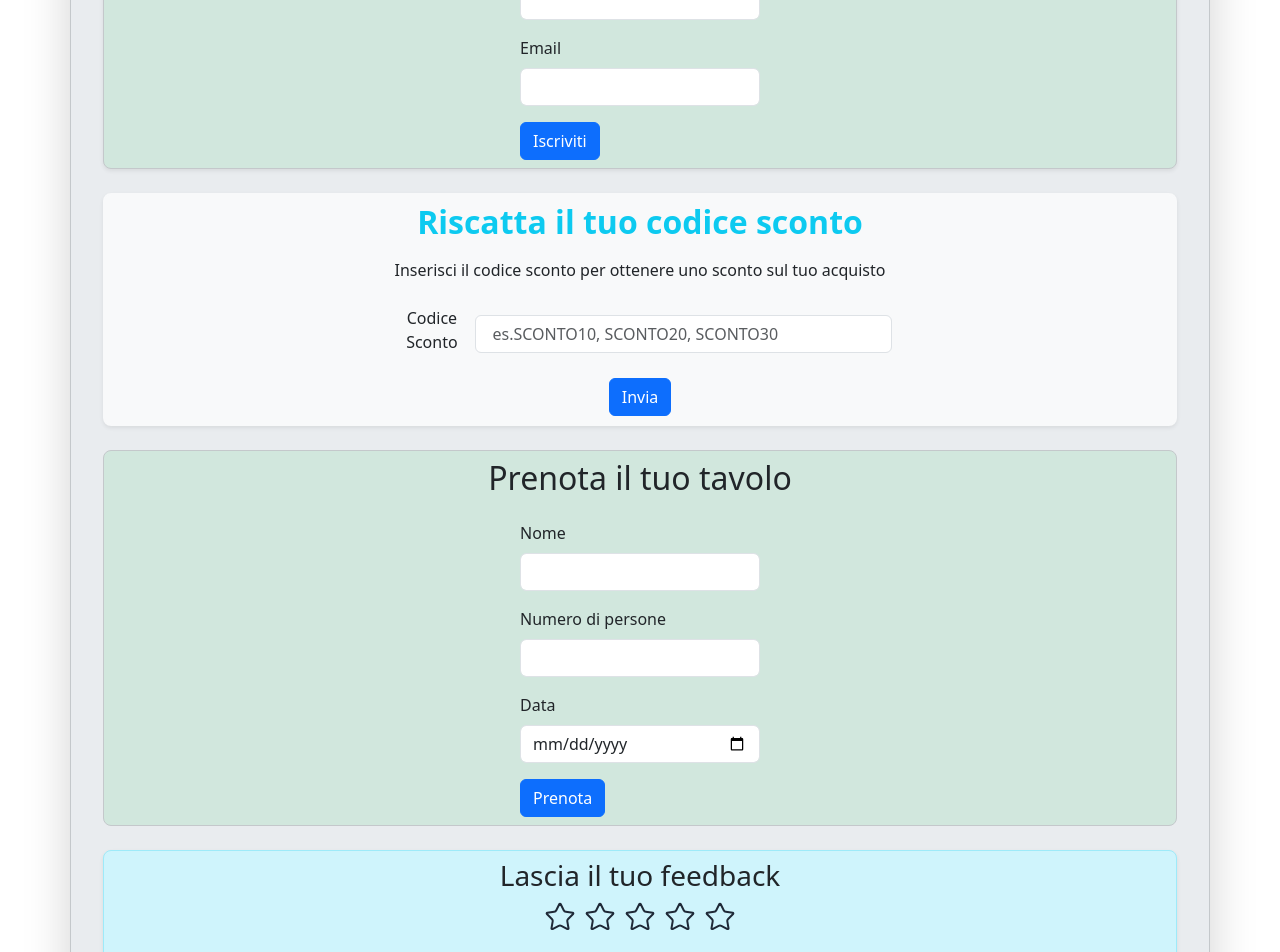
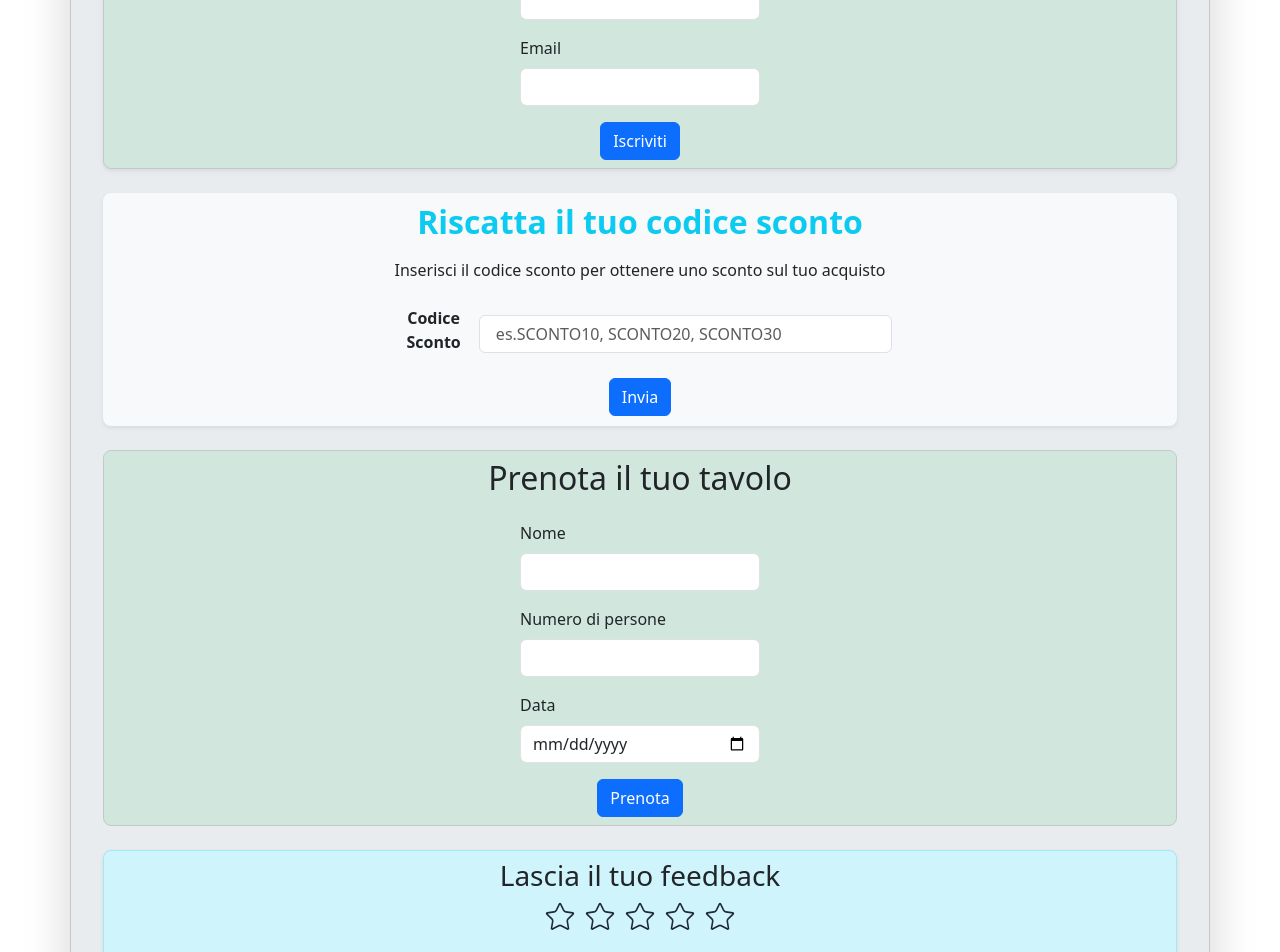
Before and after one commit to JasonBorrelli/react-form, a React (Vite) app: page / in a window 1280 px wide. Shown: the part 360-1312 px from the top of the page. Built offline with nearby package versions, Linux system fonts and the light colour scheme.

Commit message:
feat: add newsletter, booking, promo code, and feedback section components

```diff
--- a/src/component/section/Booking.jsx
+++ b/src/component/section/Booking.jsx
@@ -96,7 +96,7 @@ const [state, setState] = useState(initialState)
                     </div>
                     <Button
                     children= "Prenota"
-                    className= "btn btn-primary"
+                    className= "btn btn-primary d-block mx-auto"
                     type= "submit"
                     />
                 </form>
--- a/src/component/section/CodicePromo.jsx
+++ b/src/component/section/CodicePromo.jsx
@@ -76,7 +76,7 @@ export default function CodicePromo() {
       </p>
       <form onSubmit={handleSumbit} className="container w-50 mx-auto mt-4">
         <div className="mb-3 d-flex justify-content-between align-items-center">
-          <label htmlFor="codice" className="form-label d-block text-center">
+          <label htmlFor="codice" className="form-label d-block text-center fw-bold">
             Codice Sconto
           </label>
           <input
--- a/src/component/section/Feedback.jsx
+++ b/src/component/section/Feedback.jsx
@@ -65,7 +65,7 @@ export default function Feedback() {
                                 size={32}
                                 fill={isFilled ? "#f59e0b" : "transparent"}
                                 stroke={isFilled ? "#f59e0b" : "#1f2937"}
-                                strokeWidth={1.5}
+                                strokeWidth={1.2}
                                 style={{ transition: "all 0.15s ease" }}
                                 />
                             </label>
--- a/src/component/section/NewsLetter.jsx
+++ b/src/component/section/NewsLetter.jsx
@@ -89,7 +89,7 @@ export default function NewsLetter() {
                     </div>
                     <Button
                     children= "Iscriviti"
-                    className= "btn btn-primary"
+                    className= "btn btn-primary d-block mx-auto"
                     onClick= {handleSumbit}
                     />
                 </form>
```
